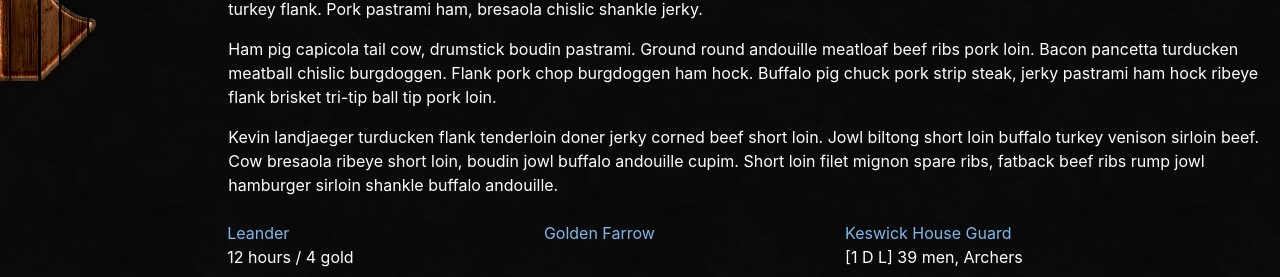
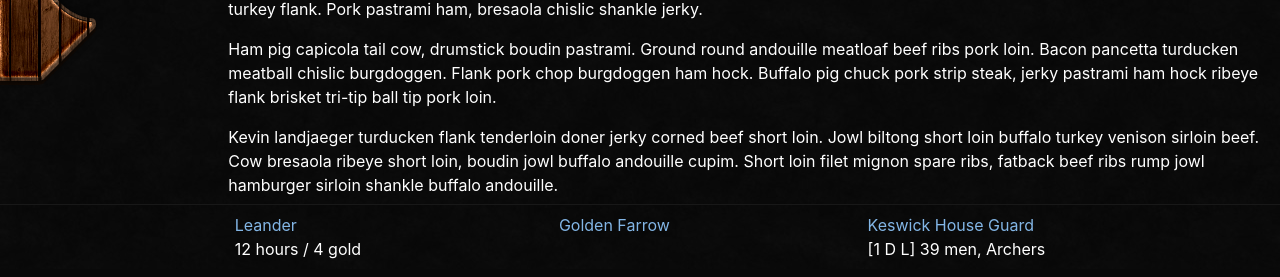
Before and after one commit to ProbablyUnwise/Moxie, a PHP site: page / in a window 1280 px wide. Shown: the part 531-808 px from the top of the page. Run offline with PHP 8.4, Linux system fonts and the light colour scheme.

Commit message:
fixed footer to bottom and cleaned it up finally

```diff
--- a/style.css
+++ b/style.css
@@ -16,6 +16,11 @@ body {
 
 footer {
     color: white;
+    background-color: black;
+    background: url(images/background.jpg);
+    position: fixed;
+    bottom: 0;
+    border-top: thin solid #181818;
 }
 
 footer a {
```
